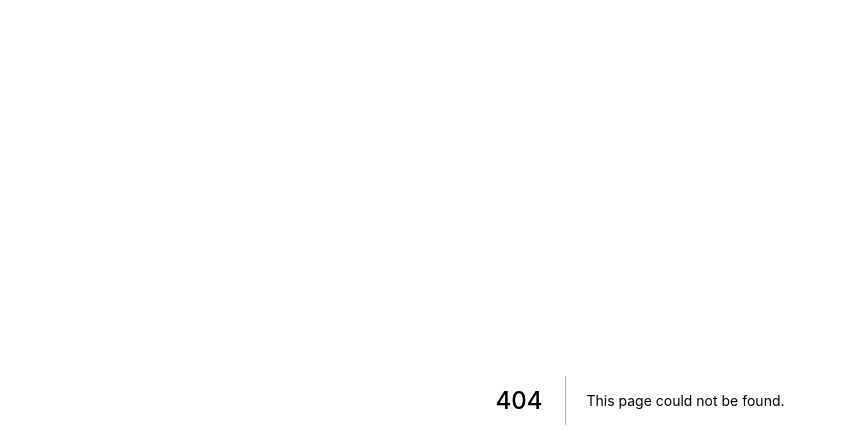
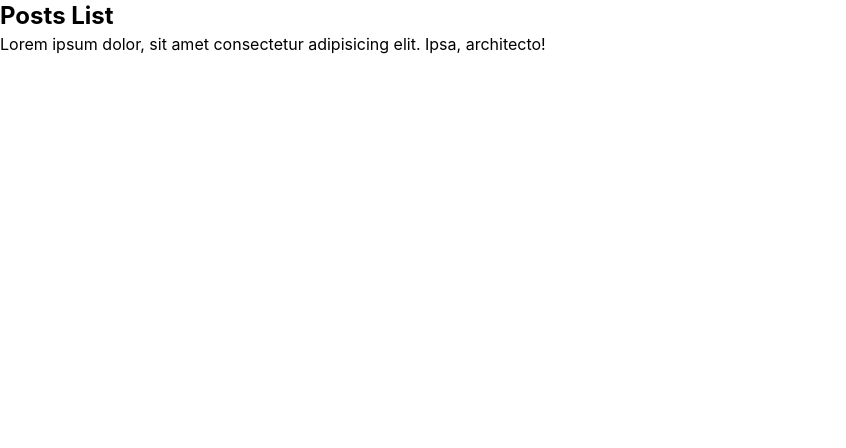
Before and after one commit to ferdianarid/nextjs-jwt-authentication, a Next.js app: page /posts in a window 1280 px wide. Before the commit this address had no page. Shown: the top 448 px of the page, without its empty margins (0-846 px from the left). Built offline with nearby package versions, Linux system fonts and the light colour scheme.

Commit message:
add posts pages

```diff
--- /dev/null
+++ b/pages/posts.js
@@ -0,0 +1,12 @@
+import React from 'react'
+
+const Posts = () => {
+       return (
+              <div>
+                     <h1 className='text-2xl font-bold'>Posts List</h1>
+                     <p>Lorem ipsum dolor, sit amet consectetur adipisicing elit. Ipsa, architecto!</p>
+              </div>
+       )
+}
+
+export default Posts
```
